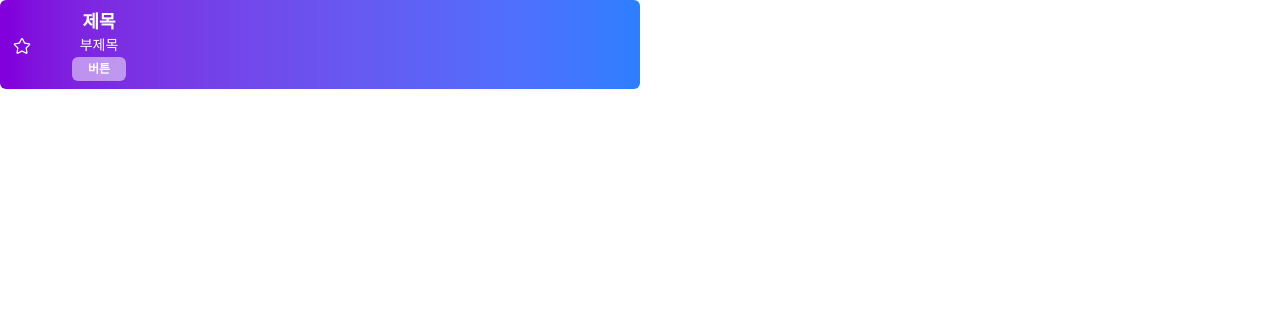
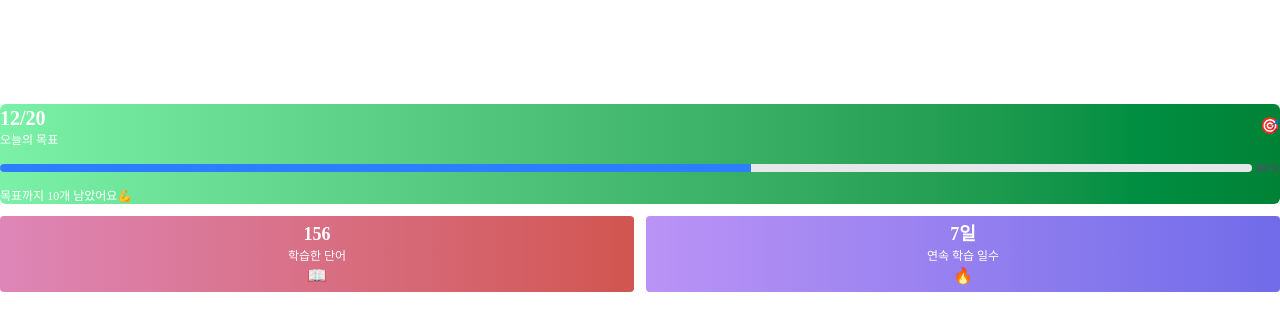
Before and after one commit to munjh61/SeeVocaLang, a React (Vite) app in the folder frontend/: page /doh in a window 1280 px wide. Shown: the top 330 px of the page. Built offline with nearby package versions, Linux system fonts and the light colour scheme; a web font is replaced by a local one.

Commit message:
Merge : Main 컴포넌트 제작중

```diff
--- a/frontend/src/components/atoms/Button.tsx
+++ b/frontend/src/components/atoms/Button.tsx
@@ -5,6 +5,7 @@
 type ButtonVariantProps = VariantProps<typeof buttonVariants>;
 
 type ButtonProps = {
+  clicked?: boolean;
   className?: string;
   children: React.ReactNode;
 } & ButtonVariantProps &
--- /dev/null
+++ b/frontend/src/components/atoms/ProgressBar.tsx
@@ -0,0 +1,32 @@
+type ProgressBarProps = {
+  current: number;
+  total: number;
+  height?: number;
+  className?: string;
+};
+
+export const ProgressBar = ({ current, total, height }: ProgressBarProps) => {
+  const percentage = Math.min(100, Math.max(0, (current / total) * 100));
+
+  return (
+    <div className="flex items-center gap-1 w-full">
+      <div className="w-full">
+        <div
+          className="w-full bg-gray-200 rounded-full overflow-hidden"
+          style={{ height }}
+        >
+          <div
+            className="bg-blue-500 transition-all duration-300"
+            style={{
+              width: `${percentage}%`,
+              height: "100%",
+            }}
+          />
+        </div>
+      </div>
+      <div className="text-xs text-gray-600 text-right font-bold">
+        {Math.round(percentage)}%
+      </div>
+    </div>
+  );
+};
--- /dev/null
+++ b/frontend/src/components/molecules/main/InfoCardLarge.tsx
@@ -0,0 +1,29 @@
+import { mainPageButton } from "../../variants/molecules/main/MainButtonVariants.ts";
+import * as React from "react";
+import { cn } from "../../../utils/cn.ts";
+import type { VariantProps } from "class-variance-authority";
+
+type InfoCardLargeVariantProps = VariantProps<typeof mainPageButton>;
+
+type InfoCardProps = {
+  className?: string;
+  children: React.ReactNode;
+} & InfoCardLargeVariantProps &
+  React.ButtonHTMLAttributes<HTMLButtonElement>;
+
+export const MainInfoCardLarge = ({
+  bgColor,
+  size,
+  className,
+  children,
+  ...props
+}: InfoCardProps) => {
+  return (
+    <div
+      className={cn(mainPageButton({ bgColor, size }), className)}
+      {...props}
+    >
+      {children}
+    </div>
+  );
+};
--- /dev/null
+++ b/frontend/src/components/molecules/main/InfoCardSmall.tsx
@@ -0,0 +1,31 @@
+import { infoCard } from "../../variants/molecules/main/InfoCardVariants.ts";
+import * as React from "react";
+import { cn } from "../../../utils/cn.ts";
+
+type InfoCardVariantProps = VariantProps<typeof infoCard>;
+
+type InfoCardSmallProps = {
+  bgColor: string;
+  titleNode: React.ReactNode;
+  subtitleNode: React.ReactNode;
+  emoji: React.ReactNode;
+  className?: string;
+} & InfoCardVariantProps &
+  React.HTMLAttributes<HTMLDivElement>;
+
+export const MainInfoCardSmall = ({
+  bgColor,
+  titleNode,
+  subtitleNode,
+  emoji,
+  className,
+  ...props
+}: InfoCardSmallProps) => {
+  return (
+    <div className={cn(infoCard({ bgColor }), className)} {...props}>
+      {titleNode}
+      {subtitleNode}
+      {emoji}
+    </div>
+  );
+};
--- /dev/null
+++ b/frontend/src/components/organisms/main/TodayGoldCard.tsx
@@ -0,0 +1,25 @@
+import { MainInfoCardLarge } from "../../molecules/main/InfoCardLarge.tsx";
+import { Text } from "../../atoms/Text.tsx";
+import { ProgressBar } from "../../atoms/ProgressBar.tsx";
+
+export const TodayGoalCard = () => (
+  <MainInfoCardLarge
+    bgColor="gradientGreen"
+    className="flex flex-col justify-start items-start gap-3"
+  >
+    <div className="flex w-full items-center justify-between">
+      <div className="flex flex-col">
+        <Text
+          color="white"
+          size="xl"
+          className="font-bold"
+          children={"12/20"}
+        ></Text>
+        <Text color="white" size="xs" children={"오늘의 목표"}></Text>
+      </div>
+      <div>🎯</div>
+    </div>
+    <ProgressBar current={12} total={20} height={8} />
+    <Text color="white" size="xs" children={"목표까지 10개 남았어요💪"}></Text>
+  </MainInfoCardLarge>
+);
--- /dev/null
+++ b/frontend/src/components/variants/molecules/main/InfoCardVariants.ts
@@ -0,0 +1,23 @@
+import { cva } from "class-variance-authority";
+
+export const infoCard = cva(
+  "flex flex-col w-full justify-center items-center py-1 gap-0.1 rounded-sm hover:opacity-90",
+  {
+    variants: {
+      bgColor: {
+        gradientPurple: `
+          bg-gradient-to-r from-[#BA93F5] to-[#716BE9]
+        `,
+        gradientRed: `
+          bg-gradient-to-r from-[#DE86B7] to-[#D15550]
+        `,
+      },
+      size: {
+        sm: "px-2 py-1 text-xs",
+        md: "px-4 py-1 text-xs",
+        xl5: "px-30 py-1 text-xs",
+        word: "px-30 py-30 text-xl",
+      },
+    },
+  }
+);
--- a/frontend/src/pages/TestPageDoh.tsx
+++ b/frontend/src/pages/TestPageDoh.tsx
@@ -3,27 +3,72 @@
 import { Icon } from "../components/atoms/icon.tsx";
 import { Text } from "../components/atoms/Text.tsx";
 import { Button } from "../components/atoms/Button.tsx";
+import * as React from "react";
+import { MainInfoCardSmall } from "../components/molecules/main/InfoCardSmall.tsx";
+import { TodayGoalCard } from "../components/organisms/main/TodayGoldCard.tsx";
+
+const TitleText = (text: string): React.ReactNode => {
+  return (
+    <Text size={"lg"} color={"white"} weight={"bold"}>
+      {text}
+    </Text>
+  );
+};
+
+const SubtitleText = (text: string): React.ReactNode => {
+  return (
+    <Text size={"xs"} color={"white"} weight={"light"}>
+      {text}
+    </Text>
+  );
+};
+
+const ActionButton = (label: string): React.ReactNode => {
+  return (
+    <Button
+      bgColor={"transparent"}
+      size={"md"}
+      textColor={"white"}
+      className={"py-0.5"}
+    >
+      {label}
+    </Button>
+  );
+};
+
 function TestPageDoh() {
   return (
-    <MainPageButton
-      bgColor={"gradientPurple"}
-      icon={<Icon icon={StarIcon} color={"white"} />}
-      title={
-        <Text
-          size={"lg"}
-          children={"제목"}
-          color={"white"}
-          weight={"bold"}
-        ></Text>
-      }
-      subtitle={<Text size={"sm"} children={"부제목"} color={"white"}></Text>}
-      action={
-        <Button bgColor={"transparent"} size={"md"} textColor={"white"}>
-          버튼
-        </Button>
-      }
-      className={"flex justify-start px-3 py-2 gap-10 w-1/2"}
-    />
+    <div className={"flex flex-col gap-3"}>
+      <MainPageButton
+        bgColor={"gradientPeach"}
+        icon={<Icon icon={StarIcon} color={"white"} />}
+        titleNode={TitleText("주제목")}
+        subtitle={SubtitleText("보조 제목")}
+        action={ActionButton("버튼")}
+      />
+      <MainPageButton
+        bgColor={"gradientBlue"}
+        icon={<Icon icon={StarIcon} color={"white"} />}
+        titleNode={TitleText("주제목")}
+        subtitle={SubtitleText("보조 제목")}
+        action={ActionButton("버튼")}
+      />
+      <TodayGoalCard />
+      <div className={"flex flex-row gap-3"}>
+        <MainInfoCardSmall
+          bgColor={"gradientRed"}
+          titleNode={TitleText("156")}
+          subtitleNode={SubtitleText("학습한 단어")}
+          emoji={<div>📖</div>}
+        ></MainInfoCardSmall>
+        <MainInfoCardSmall
+          bgColor={"gradientPurple"}
+          titleNode={TitleText("7일")}
+          subtitleNode={SubtitleText("연속 학습 일수")}
+          emoji={<div>🔥</div>}
+        ></MainInfoCardSmall>
+      </div>
+    </div>
   );
 }
 export default TestPageDoh;
```
